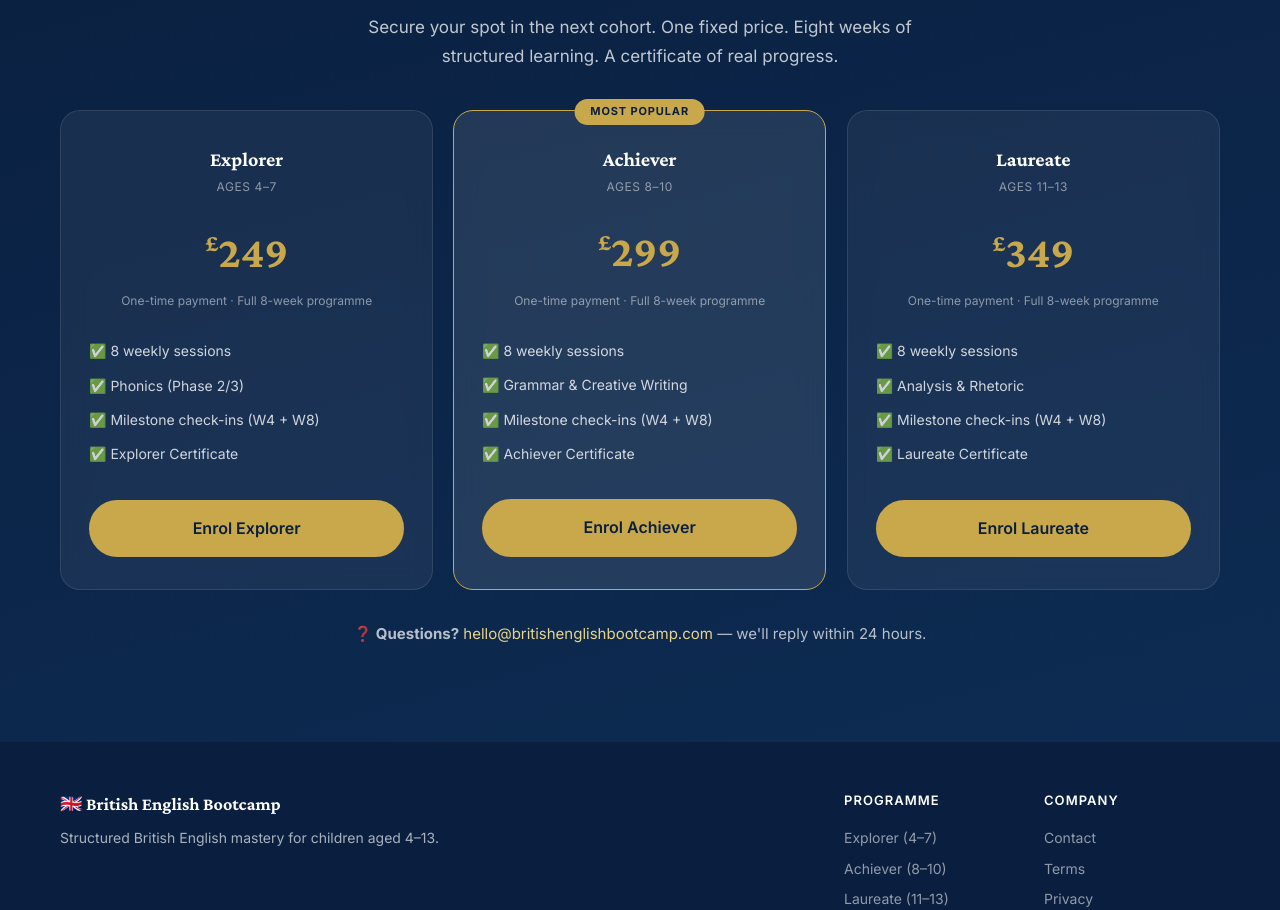
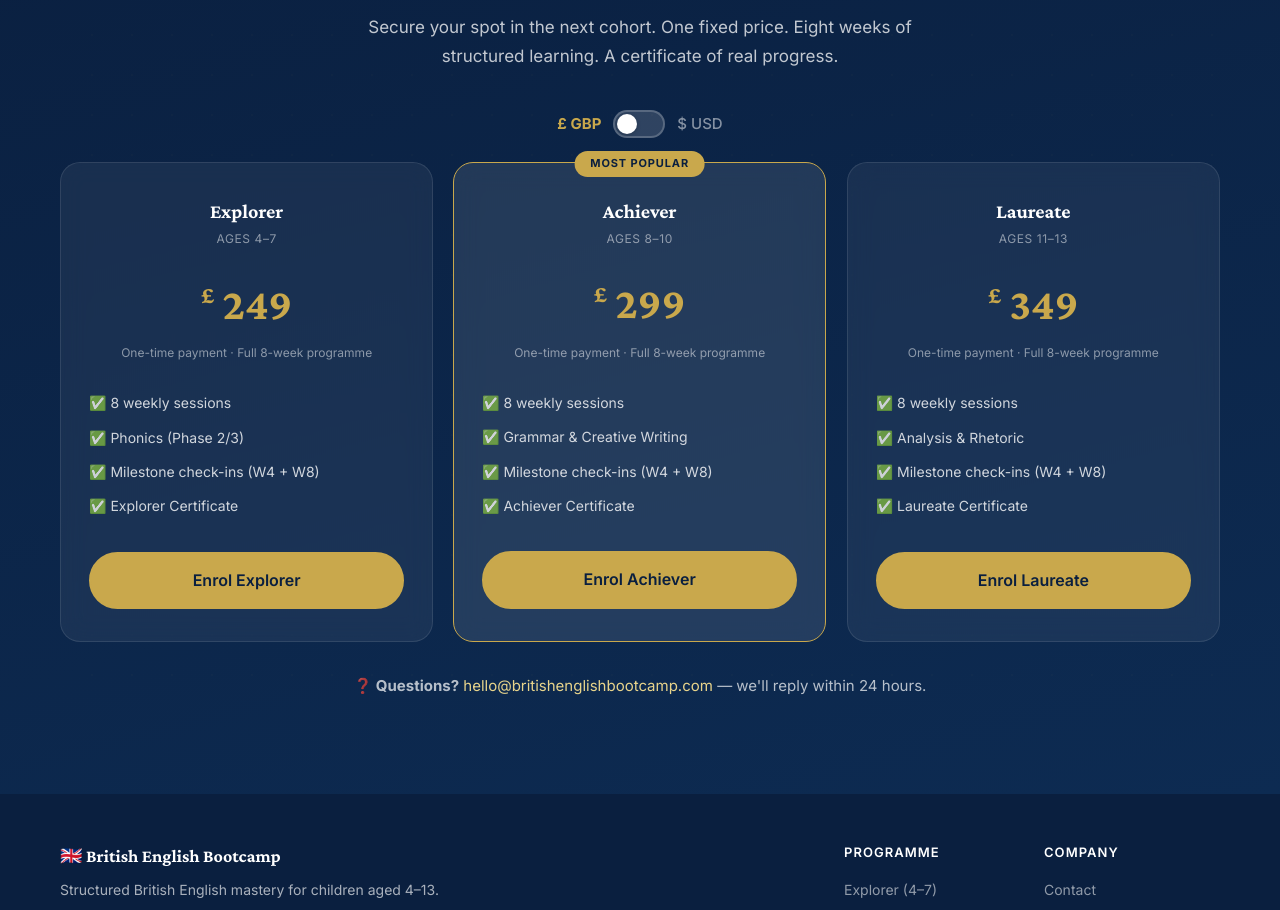
Before and after one commit to teechasays-sketch/The-British-English-Bootcamp, a plain HTML site: page index.html in a window 1280 px wide. Shown: the part 6458-7368 px from the top of the page. Drawn offline with nearby package versions, Linux system fonts and the light colour scheme.

Commit message:
Add GBP/USD currency toggle to pricing section

```diff
--- a/css/style.css
+++ b/css/style.css
@@ -1057,11 +1057,77 @@
     color: rgba(255, 255, 255, 0.8);
 }
 
+/* Currency Toggle */
+.currency-toggle {
+    display: flex;
+    align-items: center;
+    justify-content: center;
+    gap: 0.75rem;
+    margin-bottom: 1.5rem;
+}
+
+.currency-toggle__label {
+    font-size: 0.9375rem;
+    font-weight: 500;
+    color: rgba(255, 255, 255, 0.5);
+    transition: color var(--speed) var(--ease);
+    cursor: default;
+    user-select: none;
+}
+
+.currency-toggle__label--active {
+    color: var(--gold);
+    font-weight: 700;
+}
+
+.currency-toggle__switch {
+    position: relative;
+    width: 3.25rem;
+    height: 1.75rem;
+    background: rgba(255, 255, 255, 0.15);
+    border: 2px solid rgba(255, 255, 255, 0.2);
+    border-radius: 50px;
+    cursor: pointer;
+    transition: all var(--speed) var(--ease);
+    padding: 0;
+    outline: none;
+}
+
+.currency-toggle__switch:hover {
+    border-color: var(--gold);
+}
+
+.currency-toggle__switch:focus-visible {
+    outline: 2px solid var(--gold);
+    outline-offset: 2px;
+}
+
+.currency-toggle__switch--usd {
+    background: var(--gold);
+    border-color: var(--gold);
+}
+
+.currency-toggle__knob {
+    position: absolute;
+    top: 2px;
+    left: 2px;
+    width: 1.25rem;
+    height: 1.25rem;
+    background: var(--white);
+    border-radius: 50%;
+    transition: transform var(--speed) var(--ease);
+    box-shadow: 0 1px 4px rgba(0, 0, 0, 0.2);
+}
+
+.currency-toggle__switch--usd .currency-toggle__knob {
+    transform: translateX(1.5rem);
+}
+
 .cta__faq {
-    margin-top: 2rem;
-    font-size: 0.9375rem;
-    color: rgba(255, 255, 255, 0.7);
-}
+        margin-top: 2rem;
+        font-size: 0.9375rem;
+        color: rgba(255, 255, 255, 0.7);
+    }
 
 .cta__faq a {
     color: var(--gold-light);
--- a/index.html
+++ b/index.html
@@ -503,11 +503,22 @@
                     structured learning. A certificate of real progress.
                 </p>
 
-                <div class="cta__pricing">
-                    <div class="pricing-card">
+                <div class="currency-toggle">
+                    <span class="currency-toggle__label currency-toggle__label--active" data-currency="gbp">£ GBP</span>
+                    <button class="currency-toggle__switch" id="currencySwitch" aria-label="Toggle currency between GBP and USD" role="switch" aria-checked="false">
+                        <span class="currency-toggle__knob"></span>
+                    </button>
+                    <span class="currency-toggle__label" data-currency="usd">$ USD</span>
+                </div>
+
+                <div class="cta__pricing" id="pricing">
+                    <div class="pricing-card" data-gbp="249" data-usd="316">
                         <h3 class="pricing-card__band">Explorer</h3>
                         <span class="pricing-card__age">Ages 4–7</span>
-                        <p class="pricing-card__price"><span class="pricing-card__currency">£</span>249</p>
+                        <p class="pricing-card__price">
+                            <span class="pricing-card__currency">£</span>
+                            <span class="pricing-card__amount" data-gbp="249" data-usd="316">249</span>
+                        </p>
                         <p class="pricing-card__note">One-time payment · Full 8-week programme</p>
                         <ul class="pricing-card__features">
                             <li>✅ 8 weekly sessions</li>
@@ -517,11 +528,14 @@
                         </ul>
                         <a href="#" class="btn btn--primary btn--full">Enrol Explorer</a>
                     </div>
-                    <div class="pricing-card pricing-card--featured">
+                    <div class="pricing-card pricing-card--featured" data-gbp="299" data-usd="380">
                         <div class="pricing-card__popular">Most Popular</div>
                         <h3 class="pricing-card__band">Achiever</h3>
                         <span class="pricing-card__age">Ages 8–10</span>
-                        <p class="pricing-card__price"><span class="pricing-card__currency">£</span>299</p>
+                        <p class="pricing-card__price">
+                            <span class="pricing-card__currency">£</span>
+                            <span class="pricing-card__amount" data-gbp="299" data-usd="380">299</span>
+                        </p>
                         <p class="pricing-card__note">One-time payment · Full 8-week programme</p>
                         <ul class="pricing-card__features">
                             <li>✅ 8 weekly sessions</li>
@@ -531,10 +545,13 @@
                         </ul>
                         <a href="#" class="btn btn--primary btn--full">Enrol Achiever</a>
                     </div>
-                    <div class="pricing-card">
+                    <div class="pricing-card" data-gbp="349" data-usd="443">
                         <h3 class="pricing-card__band">Laureate</h3>
                         <span class="pricing-card__age">Ages 11–13</span>
-                        <p class="pricing-card__price"><span class="pricing-card__currency">£</span>349</p>
+                        <p class="pricing-card__price">
+                            <span class="pricing-card__currency">£</span>
+                            <span class="pricing-card__amount" data-gbp="349" data-usd="443">349</span>
+                        </p>
                         <p class="pricing-card__note">One-time payment · Full 8-week programme</p>
                         <ul class="pricing-card__features">
                             <li>✅ 8 weekly sessions</li>
--- a/js/main.js
+++ b/js/main.js
@@ -102,4 +102,63 @@
         }
     });
 
+    // --- Currency toggle (GBP/USD) ---
+    const currencySwitch = document.getElementById('currencySwitch');
+    const currencyLabels = document.querySelectorAll('.currency-toggle__label');
+    const priceAmounts = document.querySelectorAll('.pricing-card__amount');
+    const priceCurrencies = document.querySelectorAll('.pricing-card__currency');
+    const priceCards = document.querySelectorAll('.pricing-card');
+
+    if (currencySwitch) {
+        let isUSD = false;
+
+        function setCurrency(showUSD) {
+            isUSD = showUSD;
+
+            // Toggle switch visual
+            currencySwitch.classList.toggle('currency-toggle__switch--usd', isUSD);
+            currencySwitch.setAttribute('aria-checked', isUSD ? 'true' : 'false');
+
+            // Update labels
+            currencyLabels.forEach(function (label) {
+                const curr = label.getAttribute('data-currency');
+                if (curr === 'gbp' && !isUSD) {
+                    label.classList.add('currency-toggle__label--active');
+                } else if (curr === 'usd' && isUSD) {
+                    label.classList.add('currency-toggle__label--active');
+                } else {
+                    label.classList.remove('currency-toggle__label--active');
+                }
+            });
+
+            // Update price amounts
+            priceCards.forEach(function (card) {
+                const amountEl = card.querySelector('.pricing-card__amount');
+                const currencyEl = card.querySelector('.pricing-card__currency');
+                if (amountEl && currencyEl) {
+                    if (isUSD) {
+                        currencyEl.textContent = "$";
+                        amountEl.textContent = amountEl.getAttribute('data-usd');
+                    } else {
+                        currencyEl.textContent = '\u00A3';
+                        amountEl.textContent = amountEl.getAttribute('data-gbp');
+                    }
+                }
+            });
+        }
+
+        // Click toggle
+        currencySwitch.addEventListener('click', function () {
+            setCurrency(!isUSD);
+        });
+
+        // Keyboard support
+        currencySwitch.addEventListener('keydown', function (e) {
+            if (e.key === 'ArrowLeft' || e.key === 'ArrowRight') {
+                e.preventDefault();
+                setCurrency(e.key === 'ArrowRight');
+            }
+        });
+    }
+
 })();
```
